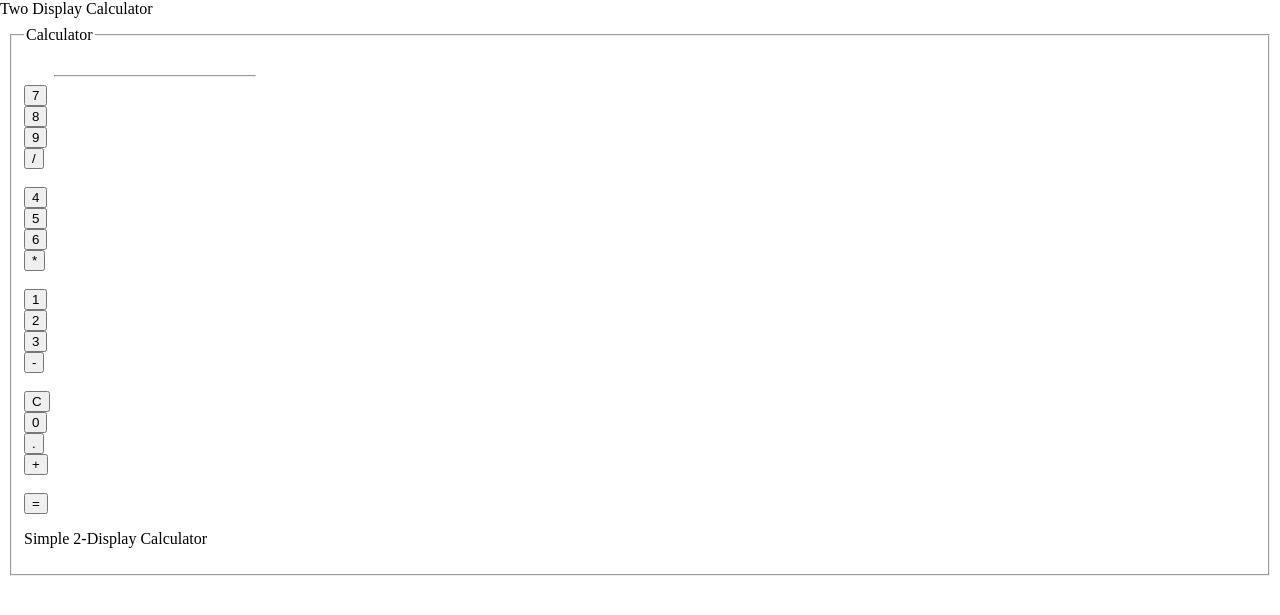
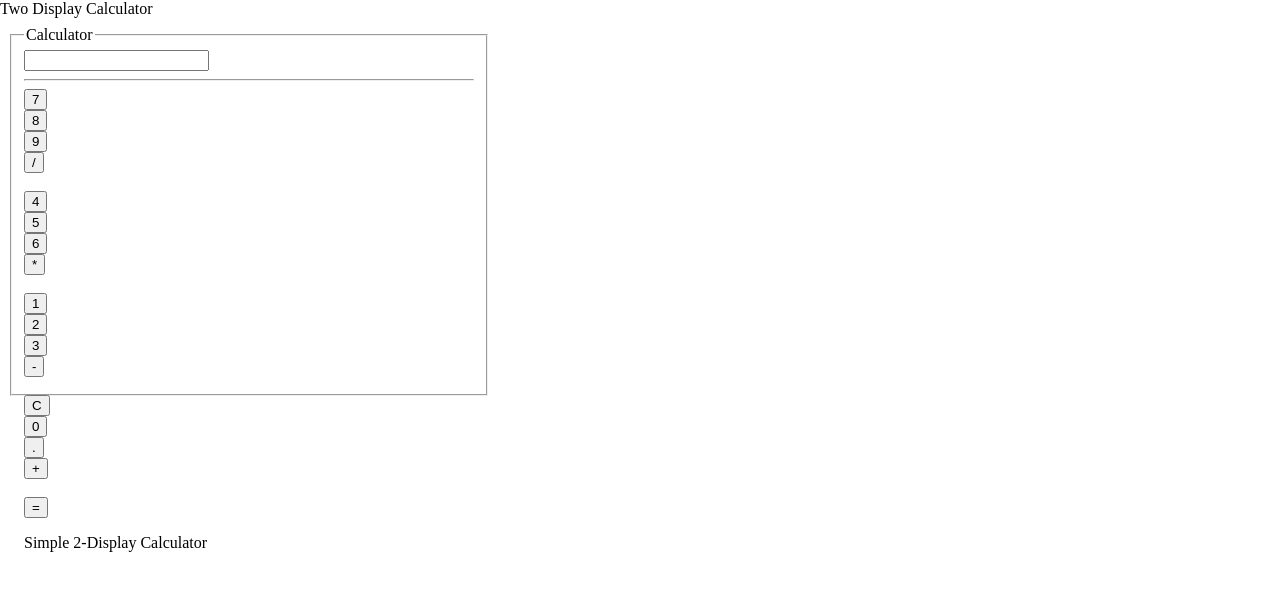
Before and after one commit to omoluabidotcom/Basic-php-calculator, a PHP site: page / in a window 1280 px wide. Shown: the top 615 px of the page. Run offline with PHP 8.4, Linux system fonts and the light colour scheme.

Commit message:
Little more adjustment made in the style and index file

```diff
--- a/index.php
+++ b/index.php
@@ -26,7 +26,7 @@ include 'inc/autoload.inc.php';
  </head>
 
  <body>
-   <fieldset>
+   <fieldset class="container">
 
        <legend class="legend" id="legend"> Calculator </legend>
 
@@ -60,7 +60,7 @@ include 'inc/autoload.inc.php';
         <button href="index.php" class="refresh"> C </button>
         <input type="button" value="0" class="numb" id="numb" onclick="form.numberSpace.value+='0'" />
         <input type="button" value="." class="numb" id="numb" onclick="form.numberSpace.value+='.'" />
-        <input type="button" value="+" class="numb" id="numb" onclick="form.numberSpace.value+='+'" />
+        <input type="button" value="+" class="numb" id="numb" onclick="form.numberSpace.value='+'" />
         <br>
 
         <!-- Below the submit button is added -->
--- a/styles.css
+++ b/styles.css
@@ -3,18 +3,8 @@
     justify-content: center;
 }
 
-.numb {
-    display: flex;
-    flex-direction: column;
-
+ .container {
+    display: block;
+    width: 450px;
+    height: 350px
 }
-
-.numberSpace {
-    border: 0px;
-}
-
-hr {
-    height: 0.1px;
-    width: 200px;
-    margin-left: 30px;
-}
```
